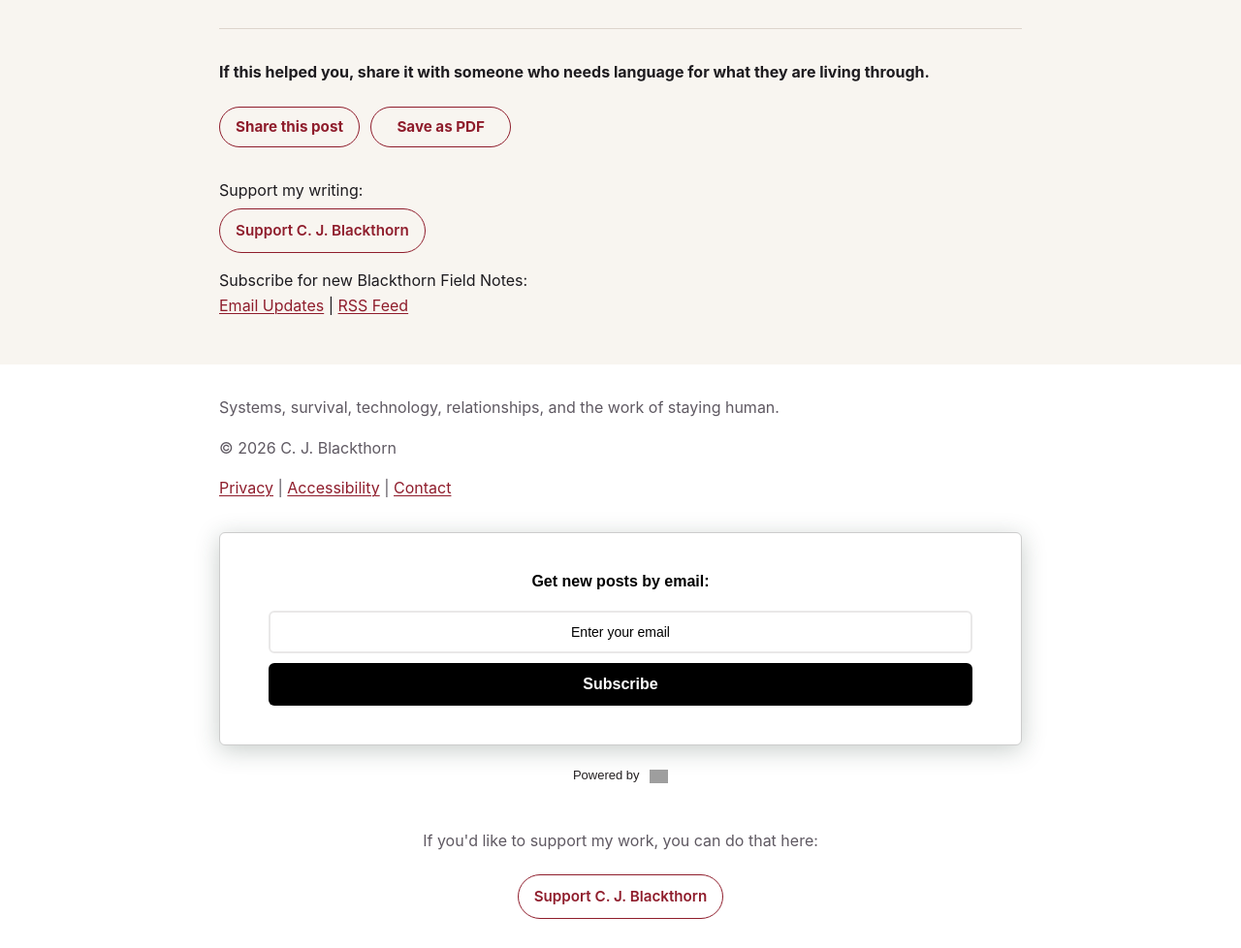
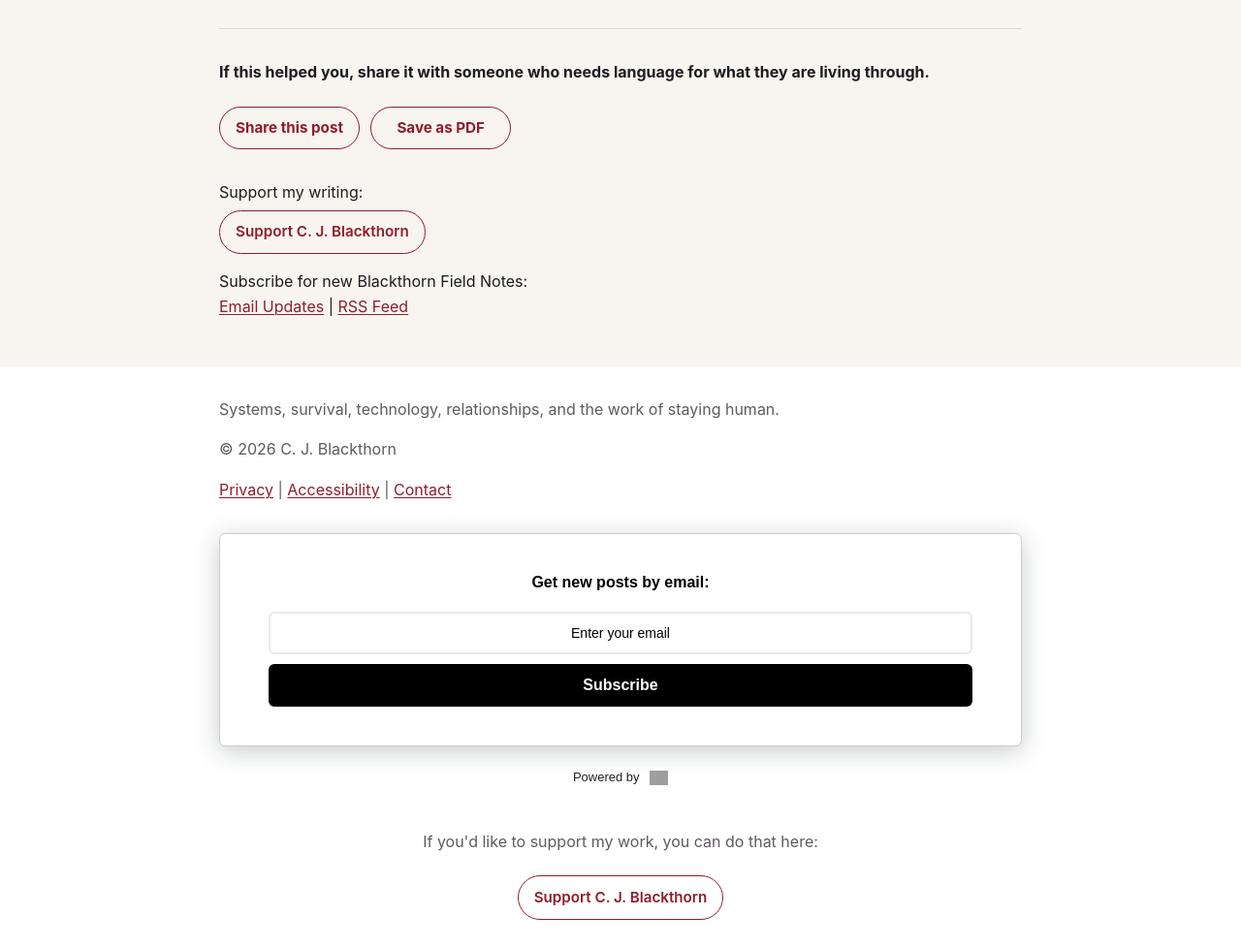
Before and after one commit to cjblackthorn/cjblackthorn.github.io, a Jekyll site: the page built from _posts/2026-05-15-the-people-you-leave-behind.md, in a window 1280 px wide and 1400 px high, scrolled down 1118 px. Shown: the part 419-1397 px from the top of the window at 97% size. Built offline with Jekyll 4.4.1, drawn with Linux system fonts in a browser that asks for light colours; grey boxes are pictures that could not be loaded.

Commit message:
Polish article control accessibility

```diff
--- a/_layouts/post.html
+++ b/_layouts/post.html
@@ -68,9 +68,9 @@ layout: default
       Stop
     </button>
 
-    <label class="reader-speed-label">
+    <label class="reader-speed-label" for="reader-speed-select">
       Speed
-      <select class="reader-speed-select" data-reader-speed>
+      <select id="reader-speed-select" class="reader-speed-select" data-reader-speed>
         <option value="0.8">Slower</option>
         <option value="0.95" selected>Normal</option>
         <option value="1.15">Faster</option>
--- a/assets/css/style.scss
+++ b/assets/css/style.scss
@@ -642,7 +642,7 @@ button:hover {
   display: inline-flex !important;
   align-items: center;
   justify-content: center;
-  min-height: 42px;
+  min-height: 44px;
   width: auto !important;
   padding: 0.7rem 1rem !important;
   border: 1px solid var(--accent) !important;
```
